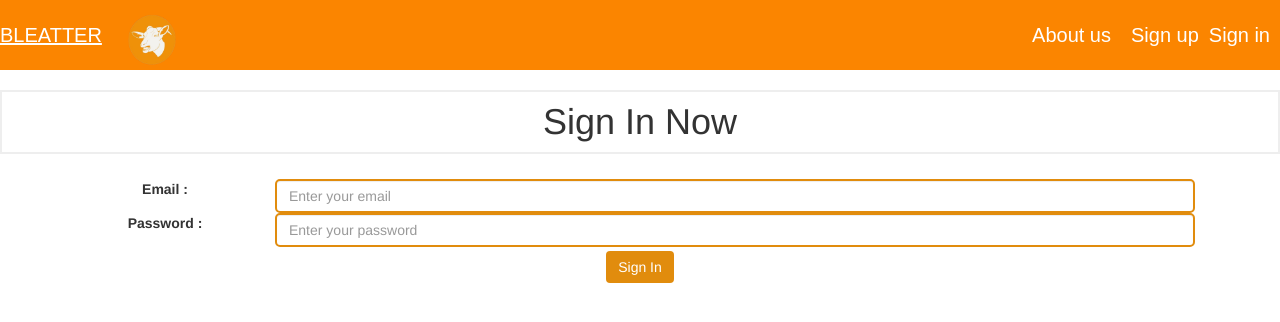
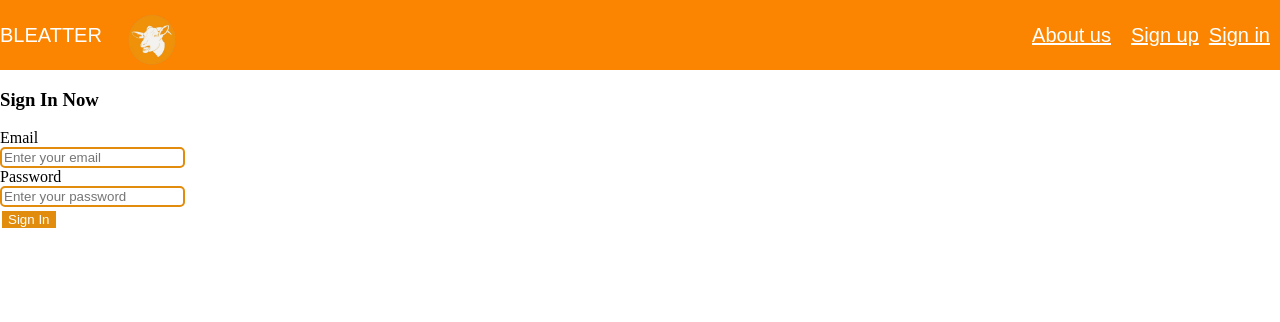
Before and after one commit to Matth-info/Twitter_M1_IDD_Calvet_Besnier, a Flask app: page /signin in a window 1280 px wide. Shown: the top 322 px of the page. Run offline with Flask 2, Linux system fonts and the light colour scheme; some libraries are stand-ins or nearby versions.

Commit message:
Update signin.html

```diff
--- a/templates/signin.html
+++ b/templates/signin.html
@@ -2,10 +2,6 @@
 
 {% block title %}<title>Sign in</title>{% endblock %}
 {% block style %}
-<meta name="viewport" content="width=device-width, initial-scale=1">
-<link rel="stylesheet" href="https://maxcdn.bootstrapcdn.com/bootstrap/3.4.1/css/bootstrap.min.css">
-<script src="https://ajax.googleapis.com/ajax/libs/jquery/3.6.0/jquery.min.js"></script>
-<script src="https://maxcdn.bootstrapcdn.com/bootstrap/3.4.1/js/bootstrap.min.js"></script>
 <style>
     input[type=text],
     [type=email],
@@ -27,27 +23,34 @@
     }
 </style>
 {% endblock %}
+
+
 {% block main %}
+<div class="container pt-5">
+    <h3 class="text-center">
+        Sign In Now
+    </h3>
+</div>
 
-<h1 style="text-align:center;">
-    Sign In Now
-</h1>
+<div class="container p-1">
+    {%include 'flash.html' %}
+</div>
 
-{%include 'flash.html' %}
-<div class="container">
-<form action="http://localhost:5000/signin" , method="post" style="text-align:center;">
+<div class="container p-3 d-flex justify-content-center">
+    <form class="form-inline" action="http://localhost:5000/signin"  method="post">
         <div class="form-group">
-        <label for="email" class="control-label col-sm-2"> Email : </label>
+            <label for="email" class="control-label col-sm-2">Email</label>
             <div class="col-sm-10">
-            <input name="email" type="email" class="form-control" id="email" placeholder="Enter your email" required>
+                <input name="email" type="email" class="form-control" id="email" placeholder="Enter your email"
+                    required>
             </div>
         </div>
 
         <div class="form-group">
-        <label for="password" class="control-label col-sm-2"> Password : </label>
+            <label for="password" class="control-label col-sm-2">Password</label>
             <div class="col-sm-10">
-            <input name="password" type="password" id="password" class="form-control" placeholder="Enter your password"
-                required>
+                <input name="password" type="password" id="password" class="form-control"
+                    placeholder="Enter your password" required>
             </div>
         </div>
 
```
Lines whose indentation alone changed are shown as unchanged.
